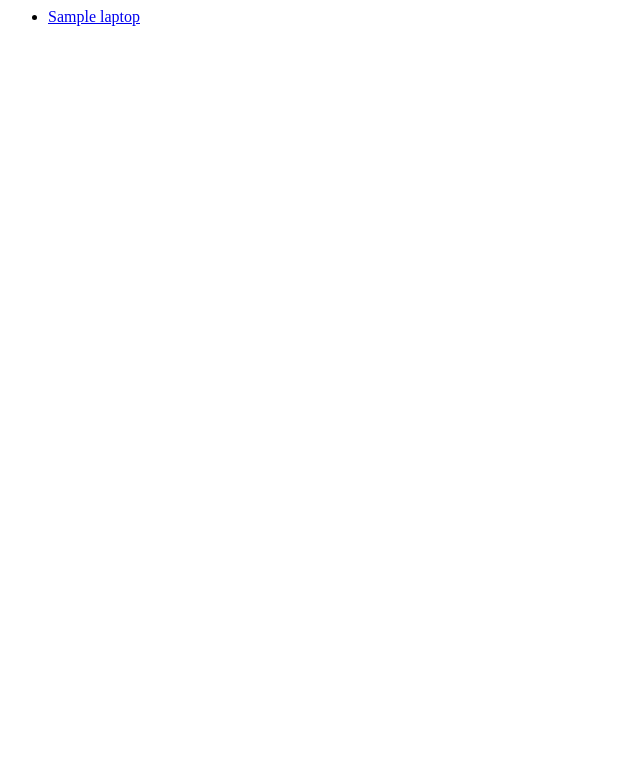
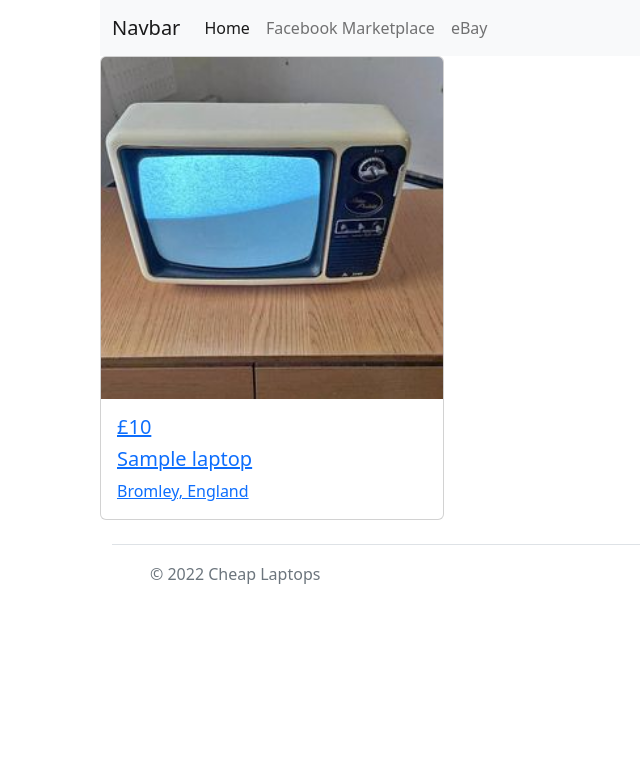
Before and after one commit to tourniquet/laptops, a Django app: page / in a window 1280 px wide. Before the commit the part shown is almost empty. Shown: the top 783 px of the page, without its empty margins (0-640 px from the left). Run offline with Django 4.2, Linux system fonts and the light colour scheme; tables that the repository leaves empty hold one stand-in row (values such as "Sample post").

Commit message:
decided to use Bootstrap for styles

```diff
--- a/laptop/templates/laptop/base.html
+++ b/laptop/templates/laptop/base.html
@@ -1 +1,18 @@
-{% block content %} {% endblock content %}
+{% load static %}
+
+<!doctype html>
+<html lang="en">
+  <head>
+    <meta charset="utf-8">
+    <meta name="viewport" content="width=device-width, initial-scale=1">
+    <title>Bootstrap demo</title>
+    <link href="https://cdn.jsdelivr.net/npm/bootstrap@5.2.3/dist/css/bootstrap.min.css" rel="stylesheet" integrity="sha384-rbsA2VBKQhggwzxH7pPCaAqO46MgnOM80zW1RWuH61DGLwZJEdK2Kadq2F9CUG65" crossorigin="anonymous">
+    <link href="{% static "styles.css" %}" rel="stylesheet">
+  </head>
+  <body>
+    {% include "laptop/header.html" %}
+    {% block content %}{% endblock content %}
+    {% include "laptop/footer.html" %}
+    <script src="https://cdn.jsdelivr.net/npm/bootstrap@5.2.3/dist/js/bootstrap.bundle.min.js" integrity="sha384-kenU1KFdBIe4zVF0s0G1M5b4hcpxyD9F7jL+jjXkk+Q2h455rYXK/7HAuoJl+0I4" crossorigin="anonymous"></script>
+  </body>
+</html>
--- /dev/null
+++ b/laptop/templates/laptop/footer.html
@@ -0,0 +1,16 @@
+<div class="container">
+  <footer class="d-flex flex-wrap justify-content-between align-items-center py-3 my-4 border-top">
+    <div class="col-md-4 d-flex align-items-center">
+      <a href="/" class="mb-3 me-2 mb-md-0 text-muted text-decoration-none lh-1">
+        <svg class="bi" width="30" height="24"><use xlink:href="#bootstrap"></use></svg>
+      </a>
+      <span class="mb-3 mb-md-0 text-muted">© 2022 Cheap Laptops</span>
+    </div>
+
+    <ul class="nav col-md-4 justify-content-end list-unstyled d-flex">
+      <li class="ms-3"><a class="text-muted" href="#"><svg class="bi" width="24" height="24"><use xlink:href="#twitter"></use></svg></a></li>
+      <li class="ms-3"><a class="text-muted" href="#"><svg class="bi" width="24" height="24"><use xlink:href="#instagram"></use></svg></a></li>
+      <li class="ms-3"><a class="text-muted" href="#" style="outline-width: 0px !important; user-select: auto !important;"><svg class="bi" width="24" height="24"><use xlink:href="#facebook"></use></svg></a></li>
+    </ul>
+  </footer>
+</div>
--- /dev/null
+++ b/laptop/templates/laptop/header.html
@@ -0,0 +1,15 @@
+<nav class="navbar navbar-expand-lg bg-light">
+  <div class="container-fluid">
+    <a class="navbar-brand" href="#">Navbar</a>
+    <button class="navbar-toggler" type="button" data-bs-toggle="collapse" data-bs-target="#navbarNavAltMarkup" aria-controls="navbarNavAltMarkup" aria-expanded="false" aria-label="Toggle navigation">
+      <span class="navbar-toggler-icon"></span>
+    </button>
+    <div class="collapse navbar-collapse" id="navbarNavAltMarkup">
+      <div class="navbar-nav">
+        <a class="nav-link active" aria-current="page" href="#">Home</a>
+        <a class="nav-link" href="https://www.facebook.com/marketplace/profile/1782457405/">Facebook Marketplace</a>
+        <a class="nav-link" href="https://www.ebay.co.uk/usr/pro-tech-pc">eBay</a>
+      </div>
+    </div>
+  </div>
+</nav>
--- a/laptop/templates/laptop/index.html
+++ b/laptop/templates/laptop/index.html
@@ -1,13 +1,21 @@
 {% extends "laptop/base.html" %}
+{% load static %}
 
 {% block content %}
-  <ul>
+  <div class="row row-cols-1 row-cols-md-3 g-4">
     {% for laptop in laptops %}
-      <li>
-        <a href="{% url 'laptop:item' laptop.id %}">
-          {{laptop}}
-        </a>
-      </li>
+      <a href="{{laptop.link}}" target="_blank">
+        <div class="col">
+          <div class="card h-100">
+            <img src="{% static "thumbnail.jpg" %}" class="card-img-top" alt="{{ laptop.title }}">
+            <div class="card-body">
+              <h5 class="card-title">£{{laptop.price}}</h5>
+              <h5 class="card-title">{{laptop.title}}</h5>
+              <p class="card-text">Bromley, England</p>
+            </div>
+          </div>
+        </div>
+      </a>
     {% endfor %}
-  </ul>
+  </div>
 {% endblock content %}
--- /dev/null
+++ b/static/styles.css
@@ -0,0 +1,8 @@
+@import "header.css";
+@import "footer.css";
+
+body {
+  float: none;
+  margin: 0 auto;
+  max-width: 1080px;
+}
```
Also changed, not shown: static/footer.css (added), static/header.css (added), static/thumbnail.jpg (added).
